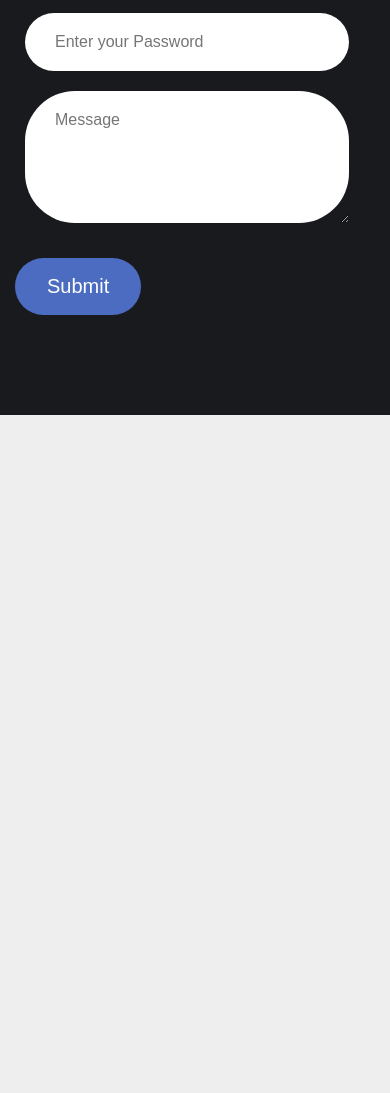
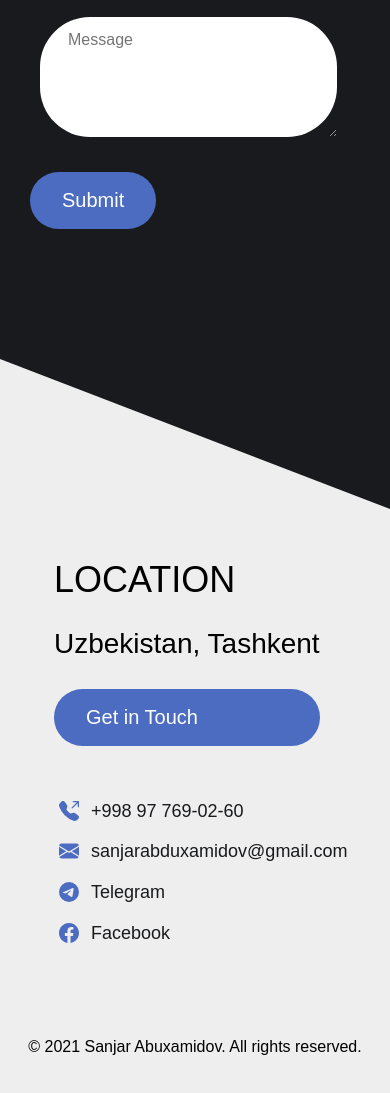
Before and after one commit to sanjar1311/portfolio-js, a plain HTML site: page index.html in a window 390 px wide. Shown: the part 4486-5579 px from the top of the page. Before the commit the page ends 4974 px from the top, so only its background shows below. Drawn offline with Linux system fonts and the light colour scheme.

Commit message:
complate footer with responsive

```diff
--- a/assets/scss/blocks/_blocks-all.scss
+++ b/assets/scss/blocks/_blocks-all.scss
@@ -7,3 +7,4 @@
 @import "hero-right";
 @import "projects";
 @import "contacts";
+@import "footer"
--- a/assets/scss/blocks/_contacts.scss
+++ b/assets/scss/blocks/_contacts.scss
@@ -1,7 +1,26 @@
 .contacts {
   background-color: #191A1D;
-  padding: 100px 0;
+  padding: 100px 0 200px 0;
+  position: relative;
+  color: #111;
+  margin-left: 30px;
+  margin-left: auto;
+  margin-right: auto;
+  padding: 100px 15px 280px 15px;
+
+  &::before {
+    content: "";
+    position: absolute;
+    bottom: 0;
+    left: 0;
+    width: 100%;
+    height: 150px;
+    background-color:#eee;
+    clip-path: polygon(100% 100%, 0 0, 0 100%);
+    border: none;
+  }
 }
+
 .contacts__container {
   max-width: 1300px;
   margin-left: auto;
@@ -43,5 +62,6 @@
 
   .contacts__input {
     width: 90%;
+    padding: 14px 28px;
   }
 }
--- /dev/null
+++ b/assets/scss/blocks/_footer.scss
@@ -0,0 +1,113 @@
+.site-footer {
+  padding: 50px 0 20px 0;
+}
+
+.site-footer__container {
+  display: flex;
+  justify-content: space-around;
+  max-width: 1170px;
+  margin-left: auto;
+  margin-right: auto;
+  padding-left: 15px;
+  padding-right: 15px;
+}
+
+.site-footer__left {
+  display: flex;
+  flex-direction: column;
+}
+
+.site-footer__location {
+  font-size: 36px;
+  margin: 0;
+}
+
+.site-footer__address {
+  font-size: 28px;
+}
+
+.site-footer__btn {
+
+  &:hover {
+    background-color: #191a1d;
+    border: 2px solid transparent;
+  }
+}
+
+.site-footer__right {
+  display: flex;
+  flex-direction: column;
+}
+
+.site-footer__links {
+  text-decoration: none;
+  color: #191a1d;
+  display: flex;
+  margin-bottom: 10px;
+  padding: 5px;
+  font-size: 18px;
+
+  &:hover {
+    color: #4b6cc1;
+  }
+
+  &:active {
+    opacity: .7;
+  }
+
+  &::before {
+    content: "";
+    display: block;
+    width: 20px;
+    height: 20px;
+    background-repeat: no-repeat;
+    background-position: center center;
+    background-size: contain;
+    margin-right: 12px;
+  }
+}
+
+.site-footer__phone::before {
+  background-image: url("../images/phone.svg");
+}
+
+.site-footer__gmail::before {
+  background-image: url("../images/gmail.svg");
+}
+
+.site-footer__telegram::before {
+  background-image: url("../images/telegram.svg");
+}
+
+.site-footer__facebook::before {
+  background-image: url("../images/facebook.svg");
+}
+
+
+.site-footer__bottom {
+  text-align: center;
+  margin-top: 80px;
+}
+
+
+@media only screen and(max-width: 700px) {
+
+  .site-footer__container {
+    flex-direction: column;
+    align-items: flex-start;
+    max-width: 80vw;
+    margin-left: auto;
+    margin-right: auto;
+  }
+
+  .site-footer__left {
+    margin-bottom: 50px;
+  }
+}
+
+@media only screen and(max-width: 360px) {
+
+  .site-footer__container {
+    max-width: 100vw;
+  }
+}
--- a/assets/scss/blocks/_projects.scss
+++ b/assets/scss/blocks/_projects.scss
@@ -1,6 +1,6 @@
 .projects {
   background-color: #eee;
-  padding: 100px 0 200px 0;
+  padding: 50px 0 200px 0;
   position: relative;
   color: #111;
   margin-left: 30px;
@@ -24,6 +24,7 @@
 
 .projects__title {
   font-size: 56px;
+  margin-left: 30px;
 }
 .projects__list {
   display: flex;
--- a/index.html
+++ b/index.html
@@ -5,7 +5,7 @@
   <meta http-equiv="X-UA-Compatible" content="IE=edge">
   <meta name="viewport" content="width=device-width, initial-scale=1.0">
   <title>Portfolio</title>
-  <link rel="stylesheet" href="assets/scss/styles.css">
+    <link rel="stylesheet" href="assets/scss/styles.css">
 </head>
 <body>
 
@@ -111,8 +111,22 @@
   </main>
 
 
-  <footer>
-    <h1 class="visually-hidden">Footer section</h1>
+  <footer class="site-footer">
+    <div class="site-footer__container">
+      <h1 class="visually-hidden">Footer section</h1>
+      <div class="site-footer__left">
+        <p class="site-footer__location">LOCATION</p>
+        <p class="site-footer__address">Uzbekistan, Tashkent</p>
+        <a href="#contacts" class="site-footer__btn btn">Get in Touch</a>
+      </div>
+      <div class="site-footer__right">
+        <a class="site-footer__links site-footer__phone" href="tel:+998977690260">+998 97 769-02-60</a>
+        <a class="site-footer__links site-footer__gmail" href="mailto:sanjarabduxamidov@gmail.com">sanjarabduxamidov@gmail.com</a>
+        <a class="site-footer__links site-footer__telegram" href="https://telegram.me/Sanjar1311" target="_blank">Telegram</a>
+        <a class="site-footer__links site-footer__facebook" href ="http://www.facebook.com" target="_blank">Facebook</a>
+      </div>
+    </div>
+    <p class="site-footer__bottom">© 2021 Sanjar Abuxamidov. All rights reserved.</p>
   </footer>
 
   <script src="./assets/js/main.js"></script>
```
Also changed, not shown: assets/images/facebook.svg (added), assets/images/gmail.svg (added), assets/images/phone.svg (added), assets/images/telegram.svg (added), assets/scss/styles.css, 1 other file.
